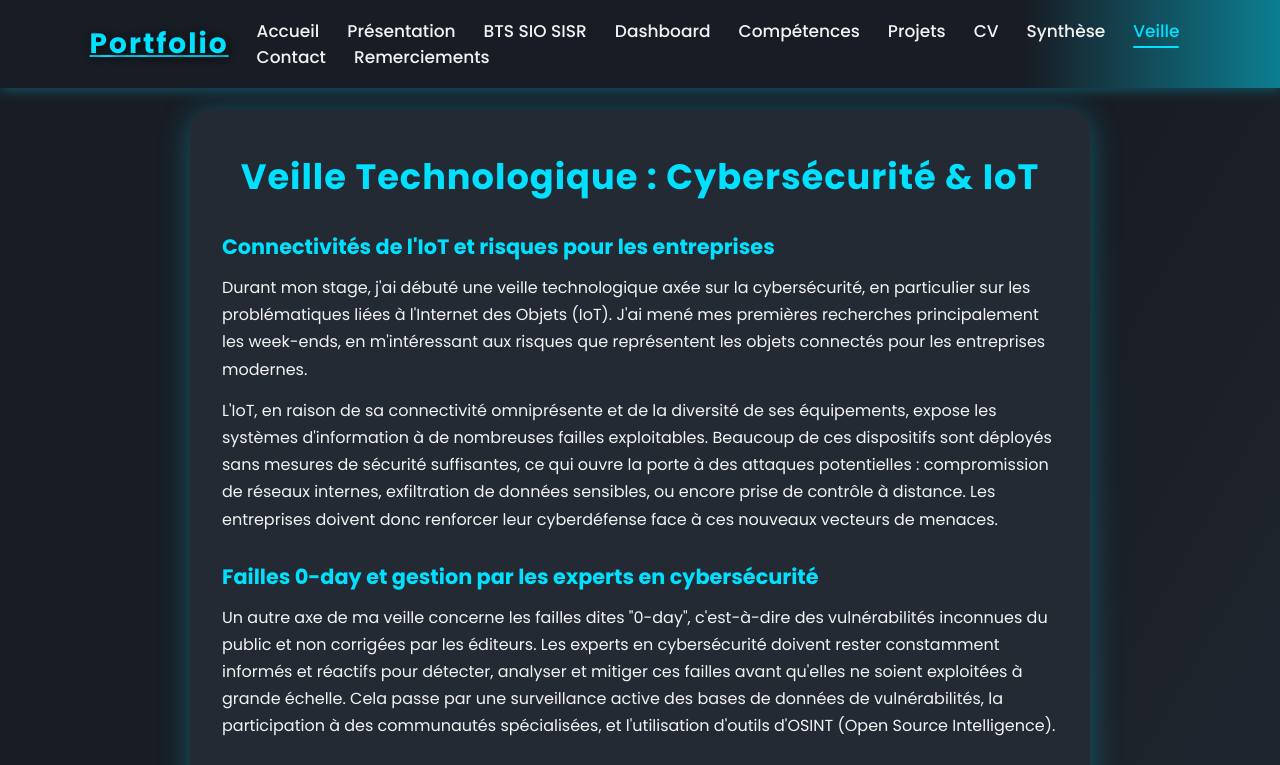
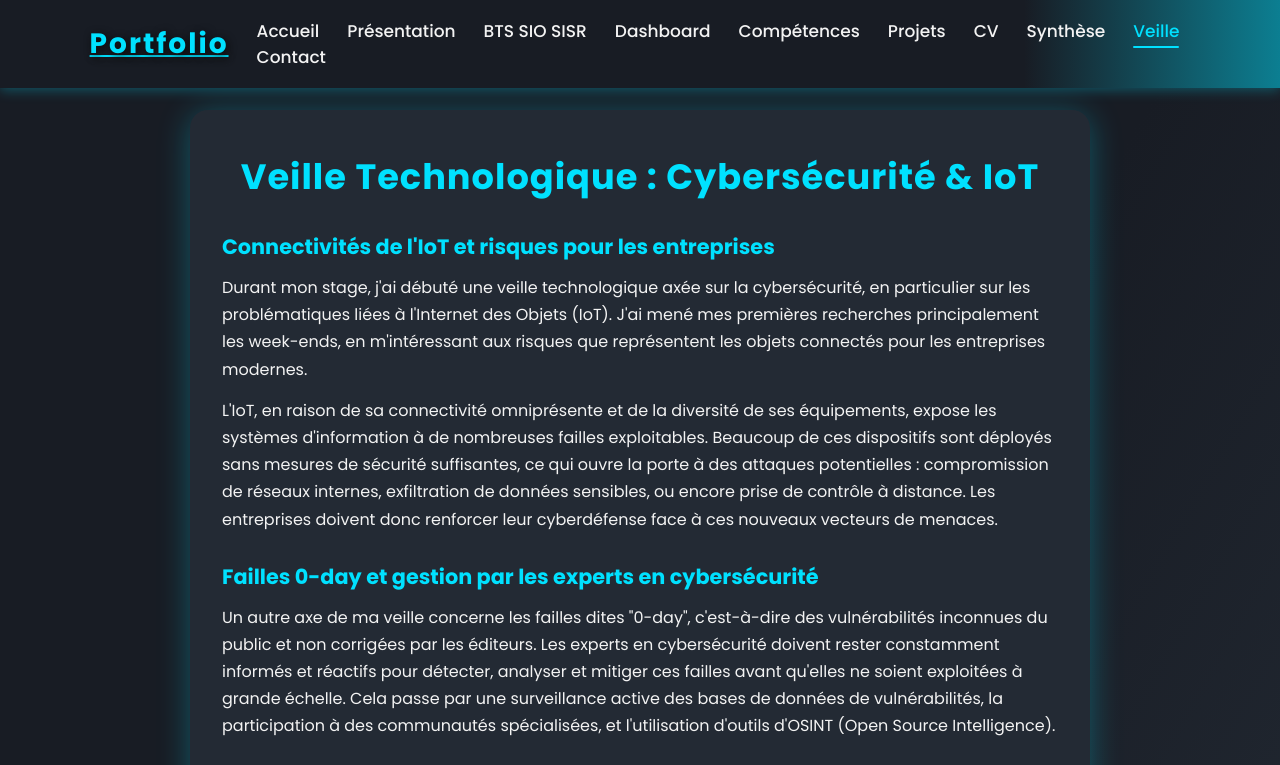
Before and after one commit to Hackz94/AdelPortfolio, a plain HTML site: page veille.html in a window 1280 px wide. Shown: the top 765 px of the page. Drawn offline with nearby package versions, Linux system fonts and the light colour scheme.

Commit message:
Update veille.html

```diff
--- a/veille.html
+++ b/veille.html
@@ -240,7 +240,6 @@
             <a href="synthese.html" style="--i:8">Synthèse</a>
             <a href="veille.html" class="active" style="--i:9">Veille</a>
             <a href="contact.html" style="--i:10">Contact</a>
-            <a href="remerciements.html" style="--i:11">Remerciements</a>
         </nav>
         <div class="bx bx-menu" id="menu-icon"></div>
     </header>
```
